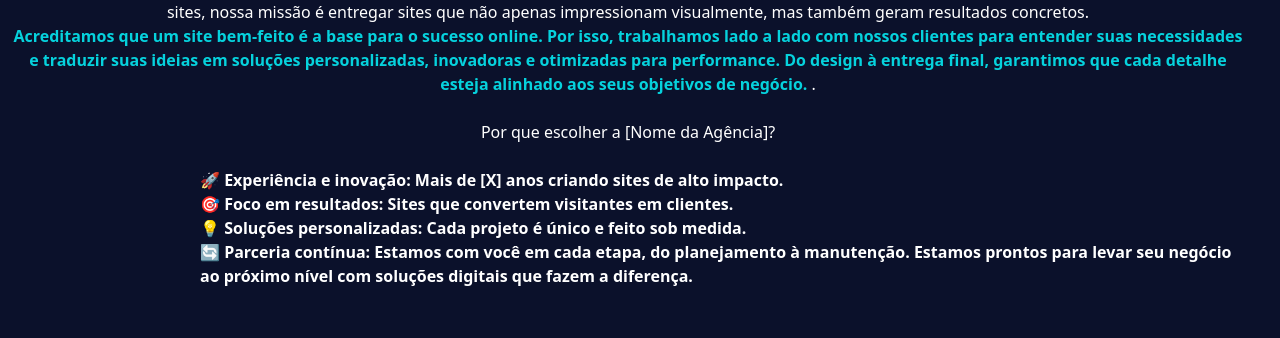
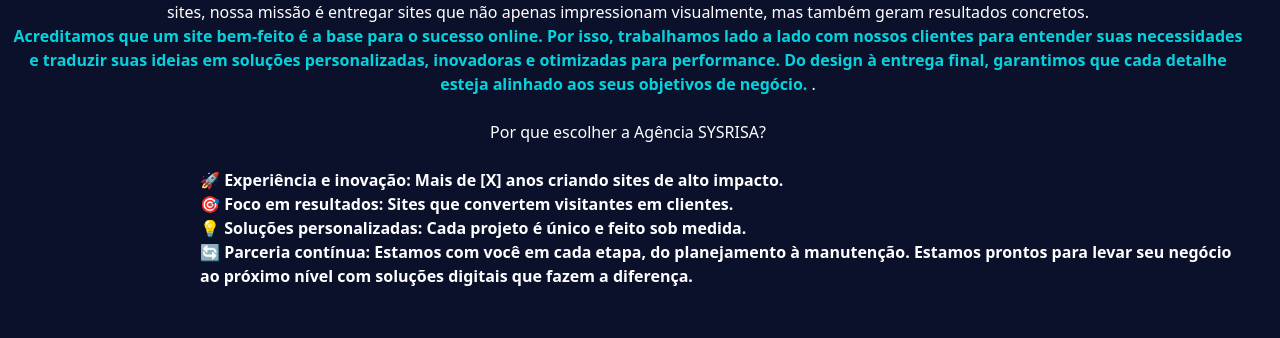
Before and after one commit to allandrs/agenciasysrisa, a React (Vite) app: page / in a window 1280 px wide. Shown: the part 1789-2127 px from the top of the page. Built offline with nearby package versions, Linux system fonts and the light colour scheme; what @material-tailwind/html would draw is missing.

Commit message:
about copy adjust

```diff
--- a/src/components/about.jsx
+++ b/src/components/about.jsx
@@ -20,7 +20,7 @@
                     </p>
                     <br/>
                     <p className="text-wrap text-white">
-                    Por que escolher a [Nome da Agência]?
+                    Por que escolher a Agência SYSRISA?
 
                     <span className="font-bold text-white flex flex-col text-left ml:20 md:ml-48">
                     <br />🚀 Experiência e inovação: Mais de [X] anos criando sites de alto impacto.
```
